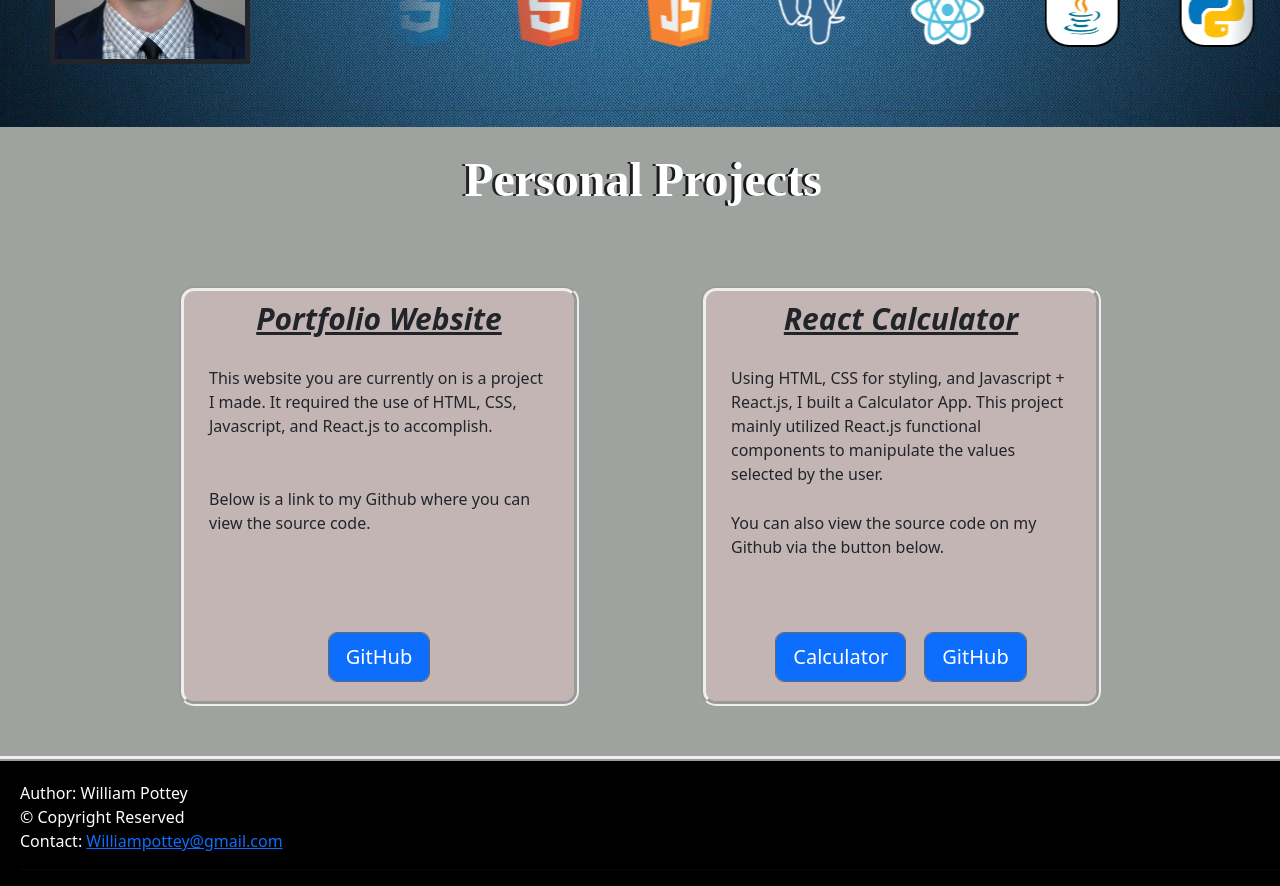
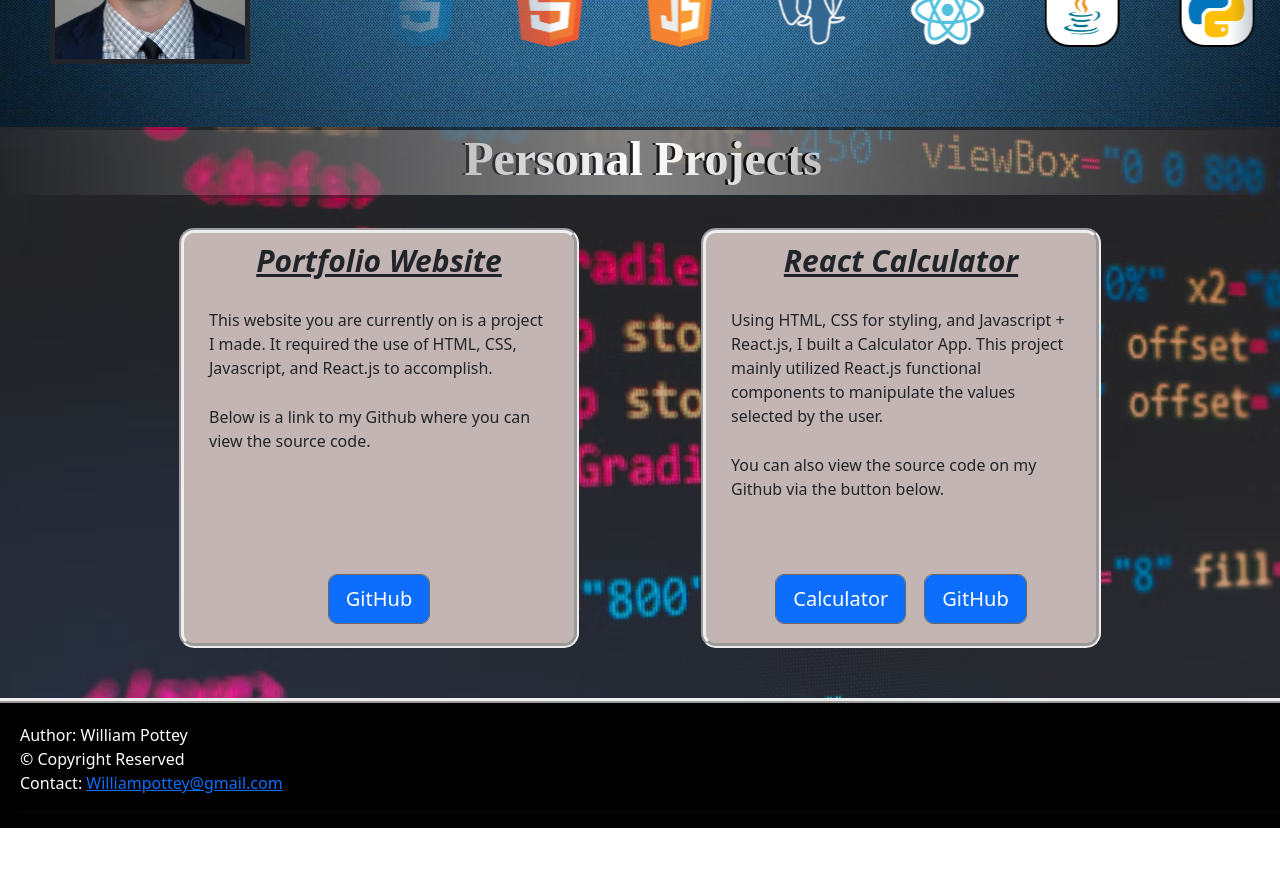
Before and after one commit to WilliamPottey/William-Pottey-Portfolio, a React (Vite) app: page / in a window 1280 px wide. Shown: the part 380-1266 px from the top of the page. After the commit the page ends 1208 px from the top, so only its background shows below. Built offline with nearby package versions, Linux system fonts and the light colour scheme.

Commit message:
add background to project section

```diff
--- a/src/components/About/about.css
+++ b/src/components/About/about.css
@@ -57,7 +57,7 @@ h1 {
   align-items: center;
 }
 
-.background {
+.background-about {
   background-image: url(./images/background.jpg);
   background-attachment: fixed;
 }
--- a/src/components/About/about.jsx
+++ b/src/components/About/about.jsx
@@ -11,7 +11,7 @@ import reactLogo from "./images/react_logo.png";
 
 const about = () => {
   return (
-    <div className="background">
+    <div className="background-about">
       <div className="page-margin-top">
         <h1 className="display-5 fw-bold mb-3 about-header">About Me</h1>
         <span className="about">
--- a/src/components/Projects/projects.css
+++ b/src/components/Projects/projects.css
@@ -13,6 +13,11 @@
   position: relative;
   top: 20px;
   background-color: rgb(196, 181, 181);
+}
+
+.background-project {
+  background-image: url(./images/project-bg.avif);
+  background-attachment: fixed;
 }
 
 .proj-animation-1 {
@@ -42,6 +47,16 @@
   display: flex;
   justify-content: center;
   font-family: "Times New Roman", Times, serif;
+  background-color: gray;
+  border-top: solid;
+  border-bottom: solid;
+  mask-image: linear-gradient(
+    to right,
+    hsl(0 0% 0% / 0),
+    hsl(0 0% 0% / 1) 50%,
+    hsl(0 0% 0% / 1) 50%,
+    hsl(0 0% 0% / 0)
+  );
 }
 
 .projTitle {
--- a/src/components/Projects/projects.jsx
+++ b/src/components/Projects/projects.jsx
@@ -4,10 +4,10 @@ import "./projects.css";
 
 const Projects = () => {
   return (
-    <div id="backgroundColor">
-      <h1 className="display-5 fw-bold mb-5 mt-4 projSectionHeader">
-        Personal Projects
-      </h1>
+    <div className="background-project">
+      <div className="projSectionHeader">
+        <h1 className="display-5 fw-bold">Personal Projects</h1>
+      </div>
       <section className="container">
         <div className="projectBox proj-animation-1">
           <div className="projTitle">Portfolio Website</div>
@@ -15,12 +15,9 @@ const Projects = () => {
             This website you are currently on is a project I made. It required
             the use of HTML, CSS, Javascript, and React.js to accomplish.
           </div>
-          <br />
           <div className="projDesc">
             Below is a link to my Github where you can view the source code.
           </div>
-          <br />
-          <hr />
           <div className="flexButtons">
             <a
               href="https://github.com/WilliamPottey/William-Pottey-Portfolio"
```
Also changed, not shown: src/components/Projects/images/project-bg.avif (added).
